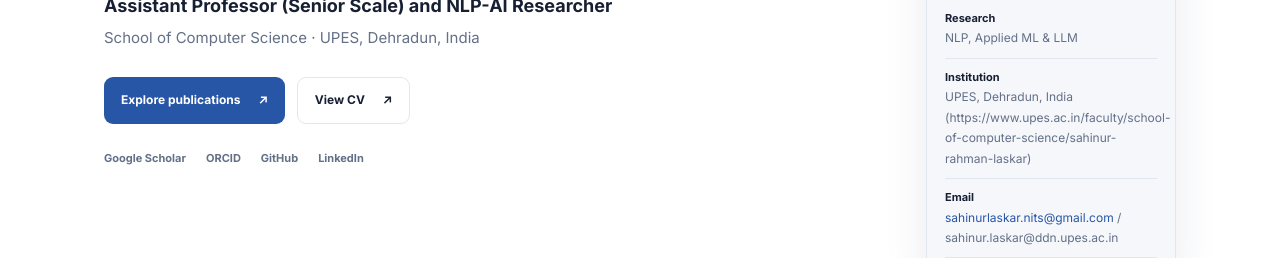
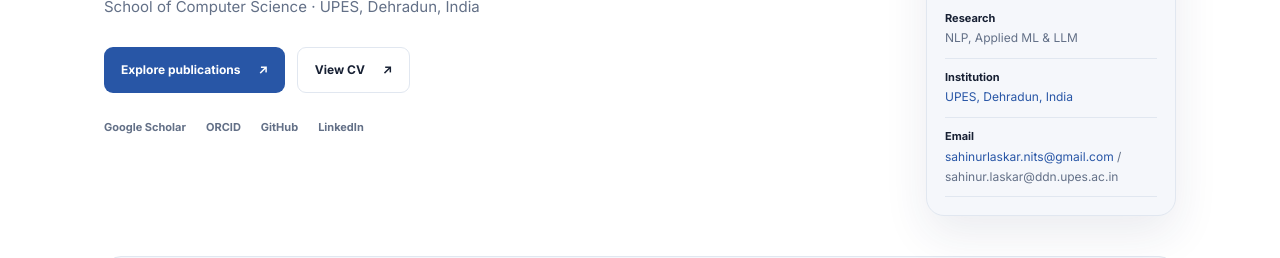
Before and after one commit to sahinurlaskar/sahinurlaskar.github.io, a plain HTML site: page index.html in a window 1280 px wide. Shown: the part 413-671 px from the top of the page. Drawn offline with Linux system fonts and the light colour scheme.

Commit message:
Update index.html

```diff
--- a/index.html
+++ b/index.html
@@ -53,7 +53,7 @@
         <div class="availability"><span class="status-dot"></span> Researcher, Mentor & collaborator</div>
         <div class="quick-facts">
           <div><strong>Research</strong><span>NLP, Applied ML & LLM</span></div>
-          <div><strong>Institution</strong><span>UPES, Dehradun, India (https://www.upes.ac.in/faculty/school-of-computer-science/sahinur-rahman-laskar)</span></div>
+          <div><strong>Institution</strong><span><a href=https://www.upes.ac.in/faculty/school-of-computer-science/sahinur-rahman-laskar>UPES, Dehradun, India </a> </span></div>
           <div><strong>Email</strong><span><a href="mailto:sahinurlaskar.nits@gmail.com">sahinurlaskar.nits@gmail.com</a> / sahinur.laskar@ddn.upes.ac.in</span></div>
         </div>
       </aside>
```
